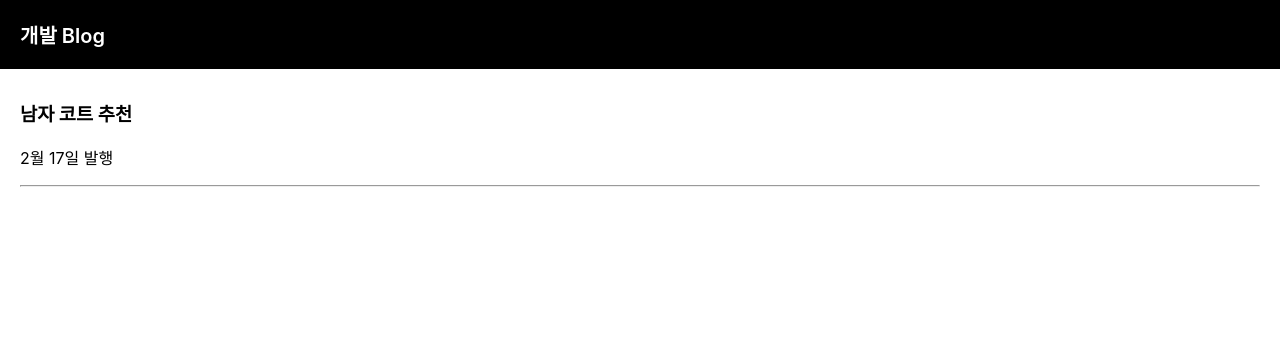
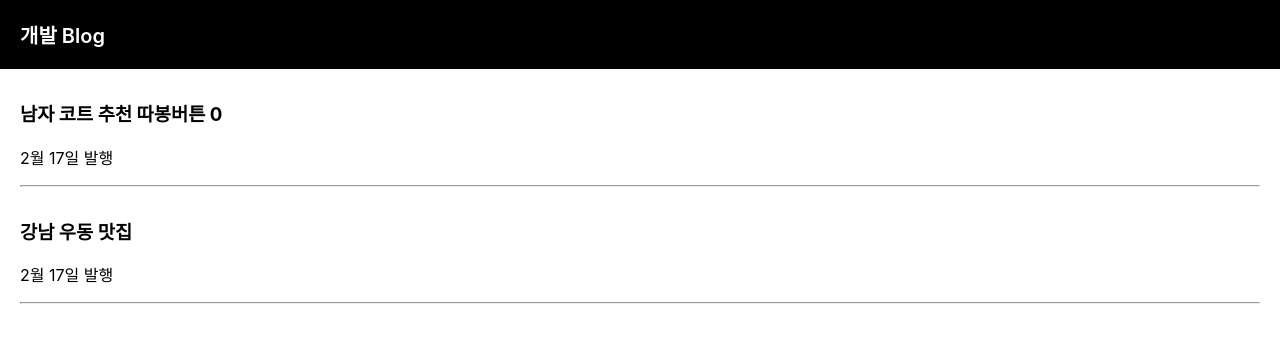
Before and after one commit to 22sonamu/react_study, a React (Create React App) app: page / in a window 1280 px wide. Shown: the top 342 px of the page. Built offline with nearby package versions, Linux system fonts and the light colour scheme.

Commit message:
4강 : state 활용

```diff
--- a/src/App.js
+++ b/src/App.js
@@ -1,17 +1,14 @@
 import logo from './logo.svg';
-//리액트에 있는 내장 함수를 하나 쓰겠습니다.
 import React, { useState } from 'react';
 import './App.css';
 
 function App() {
 
-  // [10, 100] 이 두개 데이터를 변수에 담고 싶으면?   var [a,b] = [10, 100]; 이렇게 쓸수 있다.
-  let [a,b] = useState(['남자 코트 추천', '강남 우동 맛집']); //Array 가 남고 [a,b] 두가지의 데이터가 들어간다.
-  //a 에는 남자 코트 추천이 들어가고, b 에는 남자 코트 추천을 수정하기 위한 함수가 생성된다.
 
-  //state 를 쓰는 이유? 웹이 App처럼 동작하게 만들고 싶어서 .
-  //!!! sate 는 변경되면 html 이 자동으로 재렌더링이 된다 !!!!!!
-  //따라서 수시로 바뀌는 값 -> useState, 고정값 -> 하드코딩 혹은 단순 변수로 사용하면 좋다.
+  let [a,b] = useState(['남자 코트 추천', '강남 우동 맛집']);
+  //b(a[0] = '여자 코트 추천'은 불가능하다. ['여자 코트 추천' , '강남 우동 맛집']으로 써주어야함)
+  let [favorite, plusFavorite] = useState(0);
+
 
   return (
     <div className="App">
@@ -19,7 +16,13 @@ function App() {
         <div>개발 Blog</div>
       </div>
       <div className = "list">
-        <h3>{ a[0] }</h3>
+
+        <h3 onClick={()=>{b(['여자 코트 추천', '강남 우동 맛집'])}}>{ a[0] } <span onClick={()=>{plusFavorite(favorite + 1)}}>따봉버튼</span> { favorite } </h3>
+        <p>2월 17일 발행</p>
+        <hr/>
+      </div>
+      <div className = "list">
+        <h3>{ a[1] }</h3>
         <p>2월 17일 발행</p>
         <hr/>
       </div>
```
